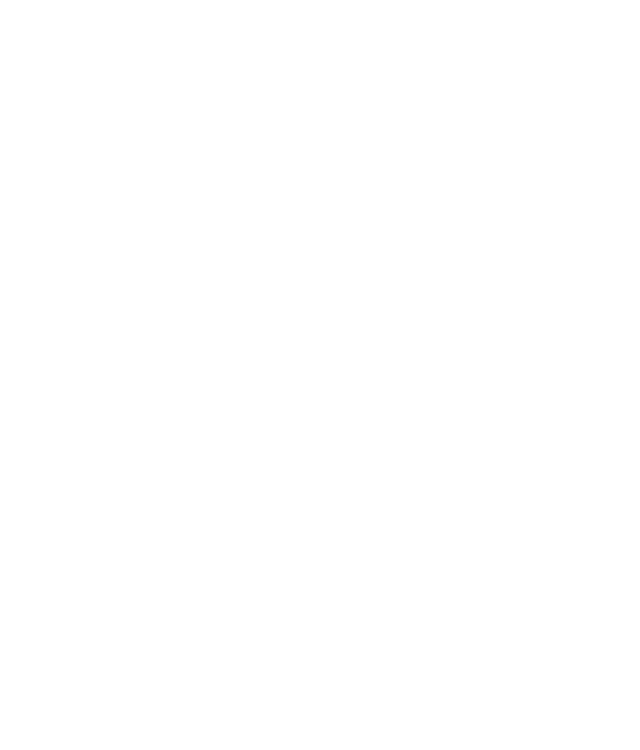
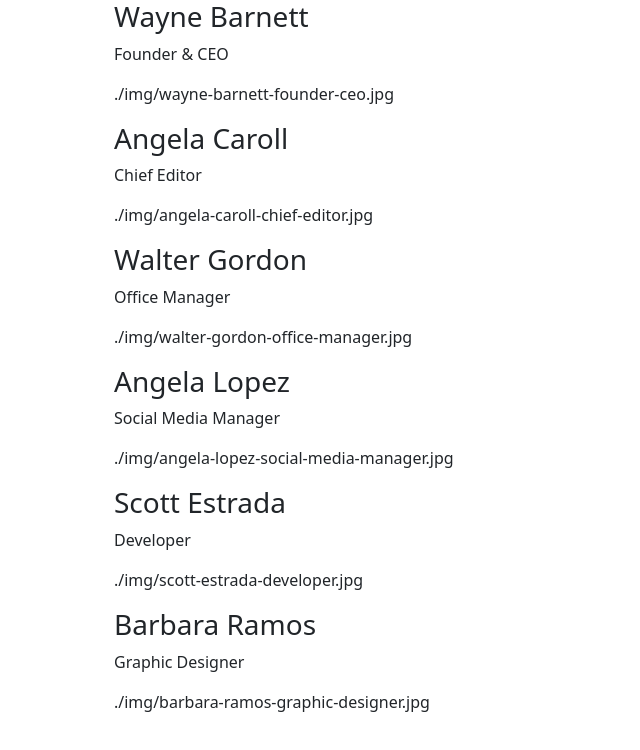
Before and after one commit to venerabaiamankyzy/js-our-team, a plain HTML site: page index.html in a window 1280 px wide. Shown: the whole page, without its empty margins (0-640 px from the left). Drawn offline with nearby package versions, Linux system fonts and the light colour scheme.

Commit message:
+ MILESTONE 2

```diff
--- a/css/style.css
+++ b/css/style.css
@@ -0,0 +1,3 @@
+li {
+  list-style: none;
+}
--- a/index.html
+++ b/index.html
@@ -25,6 +25,8 @@
   </head>
 
   <body>
-    <div class="container"></div>
+    <div class="container">
+      <div id="team"></div>
+    </div>
   </body>
 </html>
--- a/js/main.js
+++ b/js/main.js
@@ -66,3 +66,17 @@ for (let i = 0; i < ourTeam.length; i++) {
     console.log(property + ": " + ourTeam[i][property]);
   }
 }
+
+// MILESTONE 2
+const teamEl = document.getElementById("team");
+for (let i = 0; i < ourTeam.length; i++) {
+  teamEl.innerHTML += `
+ <ul class="our-team">
+  <li class="member">
+    <h3 class="name">${ourTeam[i].name} ${ourTeam[i].lastname}</h3>
+    <p class="position">${ourTeam[i].position}</p>
+    <img class="photo">${ourTeam[i].photo}</img>
+  </li>
+</ul>`;
+}
+console.log(teamEl);
```
